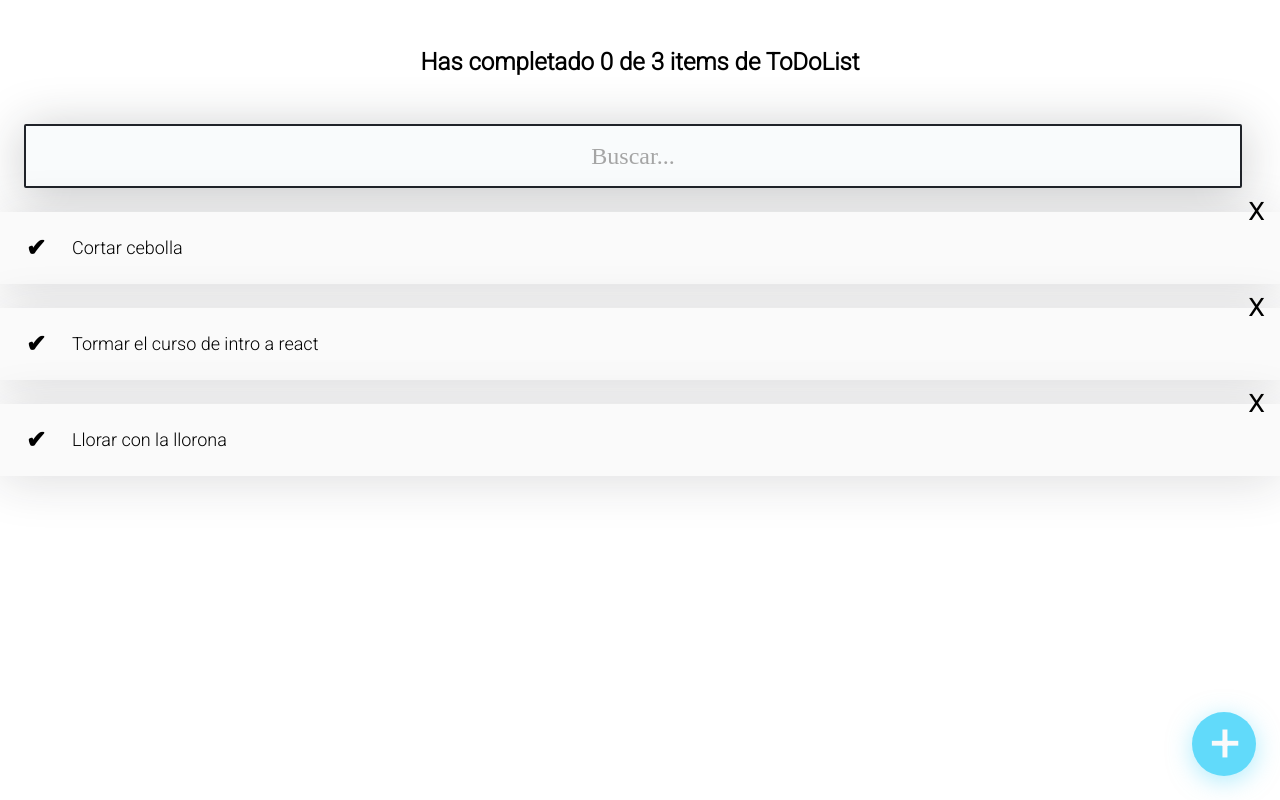
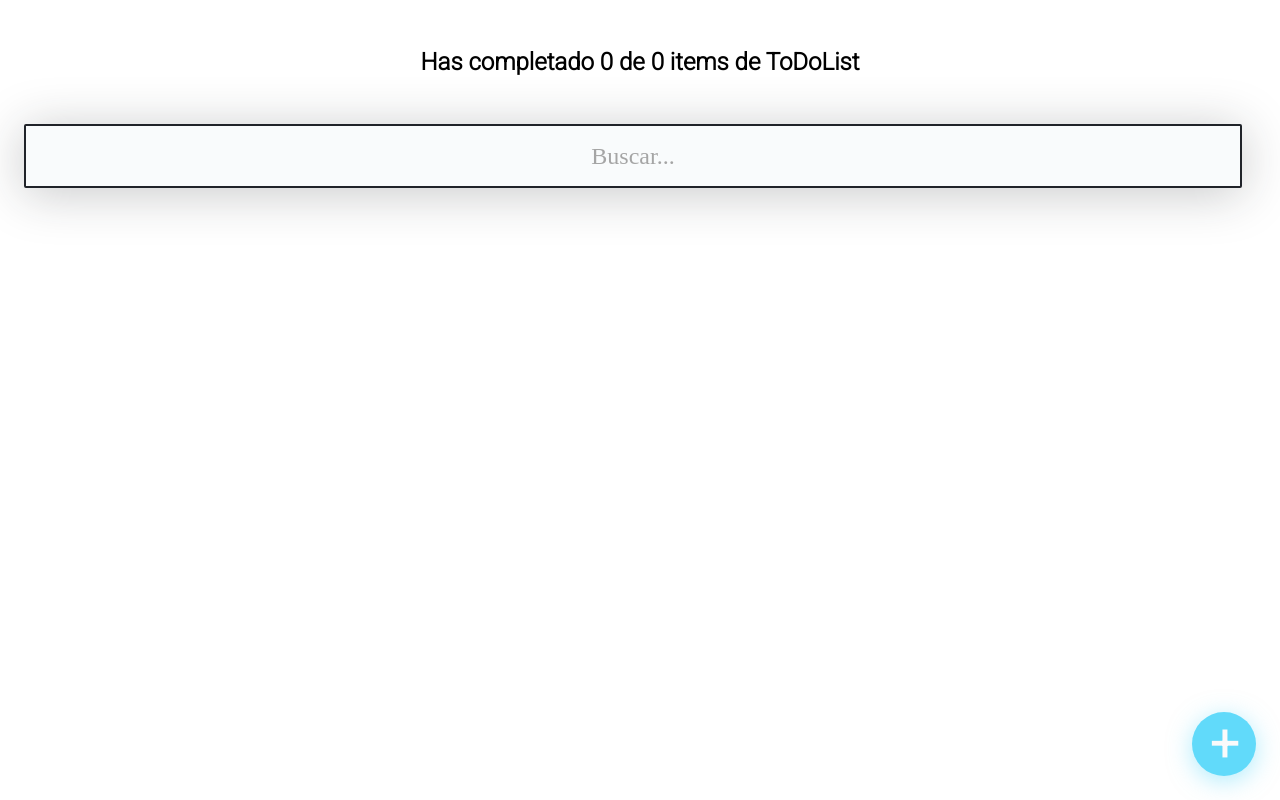
Before and after one commit to AndresCalvoG/ToDoList, a React (Create React App) app: page / in a window 1280 px wide. Built offline with nearby package versions, Linux system fonts and the light colour scheme; the HTML template or start-up script is replaced by a standard one.

Commit message:
end step 13 use local storage

```diff
--- a/src/App/App.js
+++ b/src/App/App.js
@@ -1,14 +1,24 @@
 import React, { useState } from "react";
 import { AppUI } from "./AppUI";
 
-const defaultTodos = [
-  { text: "Cortar cebolla", completed: false },
-  { text: "Tormar el curso de intro a react", completed: false },
-  { text: "Llorar con la llorona", completed: false },
-];
+// const defaultTodos = [
+//   { text: "Cortar cebolla", completed: false },
+//   { text: "Tormar el curso de intro a react", completed: false },
+//   { text: "Llorar con la llorona", completed: false },
+// ];
 
 function App() {
-  const [todos, setTodos] = useState(defaultTodos);
+  const localStorageTodos = localStorage.getItem("TODOS_V1");
+  let parsedTodos;
+
+  if (!localStorageTodos) {
+    localStorage.setItem("TODOS_V1", JSON.stringify([]));
+    parsedTodos = [];
+  } else {
+    parsedTodos = JSON.parse(localStorageTodos);
+  }
+
+  const [todos, setTodos] = useState(parsedTodos);
   const [searchValue, setSearchValue] = useState("");
 
   const completedTodos = todos.filter((todo) => !!todo.completed).length;
@@ -26,18 +36,24 @@
     });
   }
 
+  const saveTodos = (newTodos) => {
+    const stringifiedTodos = JSON.stringify(newTodos);
+    localStorage.setItem("TODOS_V1", stringifiedTodos);
+    setTodos(newTodos);
+  };
+
   const completeTodo = (text) => {
     const todoIndex = todos.findIndex((todo) => todo.text === text);
     const newTodos = [...todos];
     newTodos[todoIndex].completed = true;
-    setTodos(newTodos);
+    saveTodos(newTodos);
   };
 
   const deleteTodo = (text) => {
     const todoIndex = todos.findIndex((todo) => todo.text === text);
     const newTodos = [...todos];
     newTodos.splice(todoIndex, 1);
-    setTodos(newTodos);
+    saveTodos(newTodos);
   };
 
   return (
```
